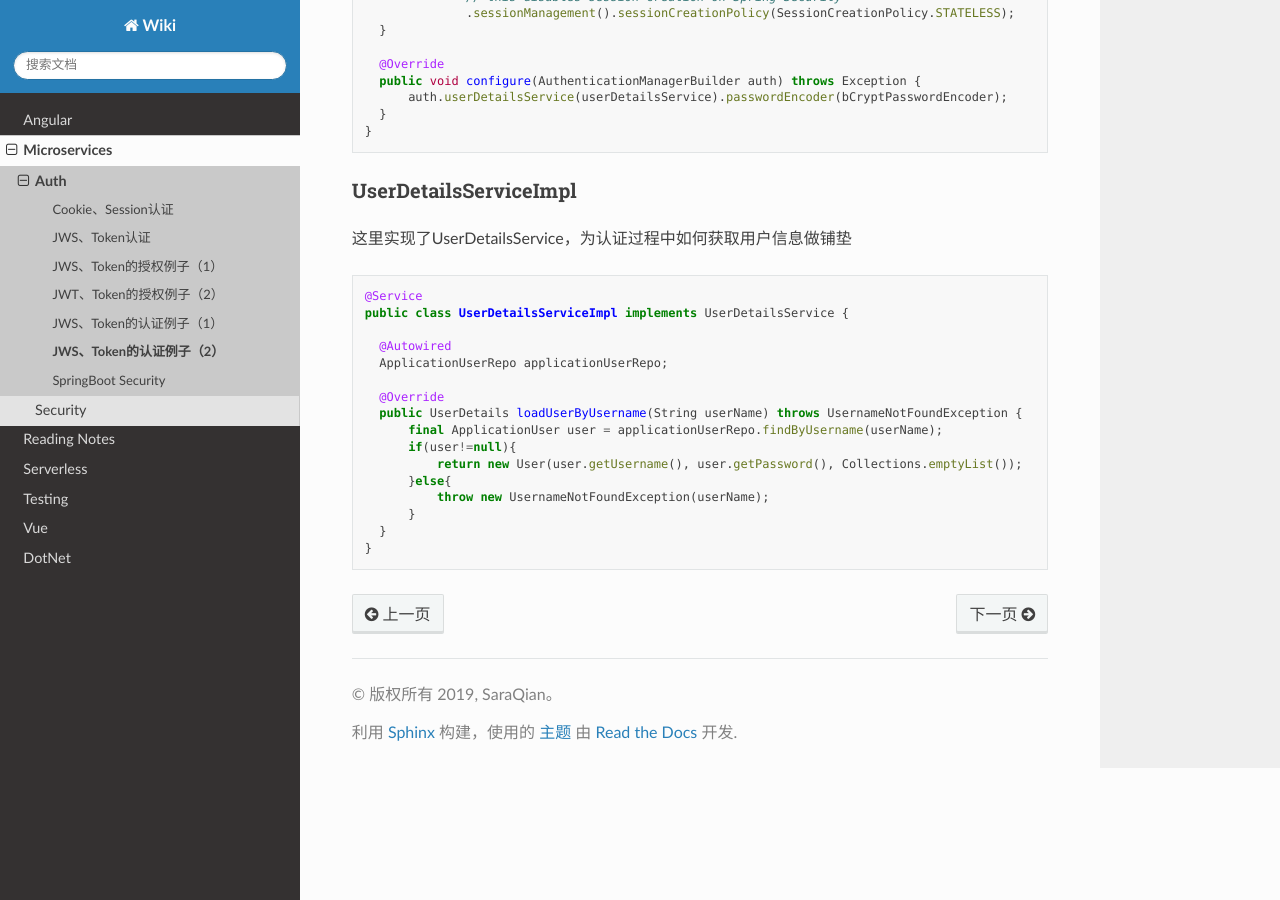
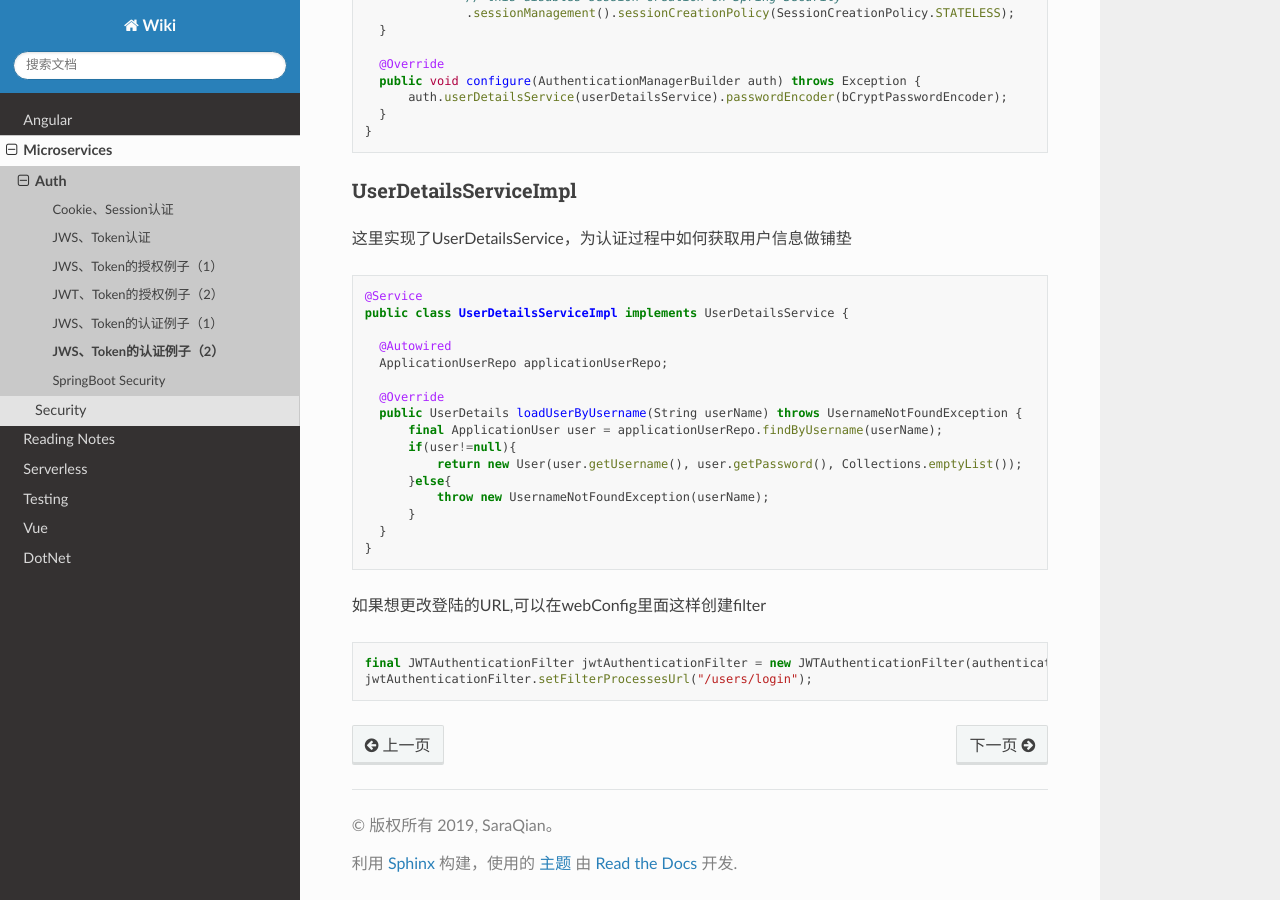
Before and after one commit to abigail830/Sphinx_wiki, a Sphinx documentation site: the page built from source/Microservices/Auth/JWT_token_Authe2.rst, in a window 1280 px wide and 900 px high, scrolled down 1673 px. Built offline with Sphinx 7.4.7 and the Read the Docs theme 2.0.0, drawn with Linux system fonts in a browser that asks for light colours.

Commit message:
Update JWT_token_Authe2.rst

```diff
--- a/source/Microservices/Auth/JWT_token_Authe2.rst
+++ b/source/Microservices/Auth/JWT_token_Authe2.rst
@@ -121,6 +121,13 @@ UserDetailsServiceImpl
     }
   }
 
+如果想更改登陆的URL,可以在webConfig里面这样创建filter
+
+.. code-block:: java
+
+  final JWTAuthenticationFilter jwtAuthenticationFilter = new JWTAuthenticationFilter(authenticationManager());
+  jwtAuthenticationFilter.setFilterProcessesUrl("/users/login");
+
 
 
 .. index:: Security, Authentication, Spring
```
